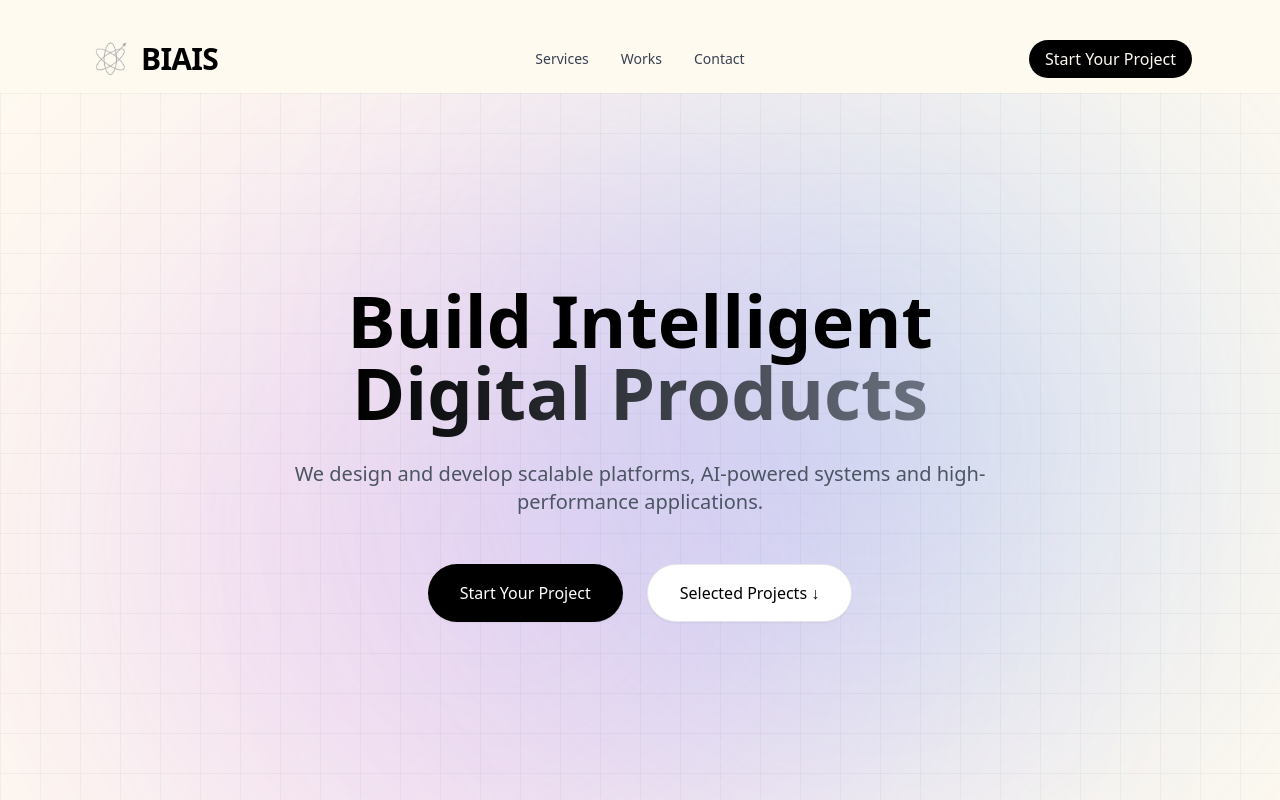
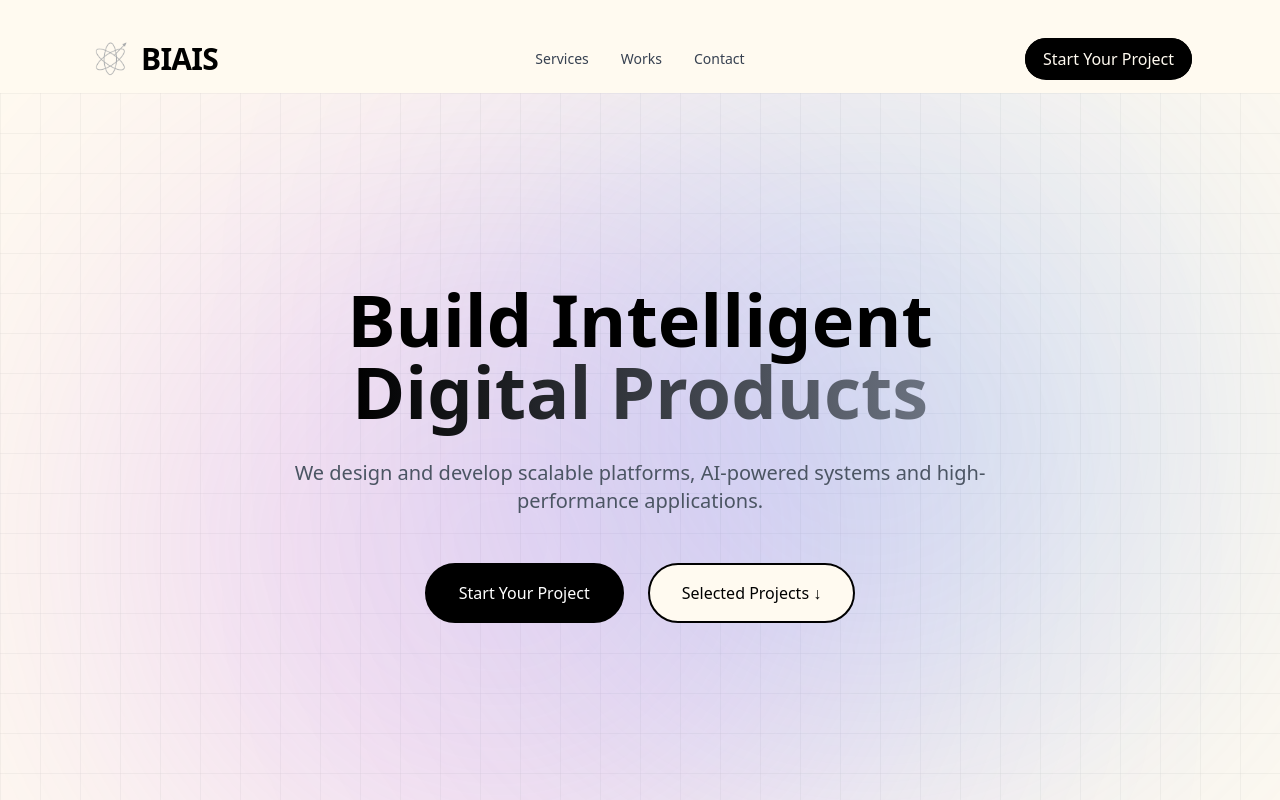
Before and after one commit to ileana2303/BIAIS-WEB, a Next.js app: page / in a window 1280 px wide. Shown: the top 800 px of the page. Built offline with nearby package versions, Linux system fonts and the light colour scheme.

Commit message:
fixes buttons transition

```diff
--- a/components/cta.tsx
+++ b/components/cta.tsx
@@ -15,17 +15,20 @@ export default function CTA() {
           <span className="w-2 h-2 bg-black rounded-full" />
         </div>
 
-        <div className="grid grid-cols-1 md:grid-cols-2 gap-8">
+        <div className="grid grid-cols-1 justify-items-center gap-8 md:grid-cols-2">
 
-          <div className="bg-black rounded-3xl p-16 flex flex-col items-center justify-between min-h-[400px]">
+          <div
+            className="w-full max-w-[28rem] bg-black rounded-3xl p-16 flex flex-col items-center justify-between md:h-[min(36vw,calc(100dvh-20rem))] md:max-w-[min(44vw,calc((100dvh-20rem)*1.18))]"
+            data-cursor-theme="dark"
+          >
 
-            <h3 className="text-4xl md:text-5xl text-[#FFFAF0] text-center">
+            <h3 className="text-4xl md:text-5xl text-[#FFFAF0] font-bold text-center">
               join our team
             </h3>
 
             <Link
               href="/contact-us/careers"
-              className="group mt-16 w-40 h-40 flex items-center justify-center rounded-full bg-[#FFFAF0] text-black text-sm transition-all duration-500 ease-out hover:scale-110 hover:bg-blue-600 hover:text-white"
+              className="group mt-16 w-60 h-60 flex items-center justify-center rounded-full bg-[#FFFAF0] text-black text-sm transition-all duration-500 ease-out hover:scale-110 hover:bg-blue-600 hover:text-white hover:font-bold hover:text-2xl"
             >
               <span className="transition-all duration-300 group-hover:tracking-wider">
                 CHECK CAREERS
@@ -34,23 +37,26 @@ export default function CTA() {
 
           </div>
 
-          <div className="bg-black rounded-3xl p-16 flex flex-col items-center justify-between min-h-[400px]">
+          <div
+            className="w-full max-w-[28rem] bg-black rounded-3xl p-16 flex flex-col items-center justify-between md:h-[min(36vw,calc(100dvh-20rem))] md:max-w-[min(44vw,calc((100dvh-20rem)*1.18))]"
+            data-cursor-theme="dark"
+          >
 
-            <h3 className="text-4xl md:text-5xl text-[#FFFAF0] text-center">
+            <h3 className="text-4xl md:text-5xl text-[#FFFAF0] font-bold text-center">
               start <br /> a project
             </h3>
 
             <Link
               href="/contact-us"
-              className="mt-16 w-40 h-40 flex items-center justify-center rounded-full bg-[#FFFAF0] text-black text-sm hover:scale-105 transition"
+              className="group mt-16 w-60 h-60 flex items-center justify-center rounded-full bg-[#FFFAF0] text-black text-sm transition-all duration-500 ease-out hover:scale-110 hover:bg-green-600 hover:text-white hover:font-bold hover:text-2xl"
             >
-              CONTACT US
+              <span className="transition-all duration-300 group-hover:tracking-wider">
+                CONTACT US
+              </span>
             </Link>
 
           </div>
-
         </div>
-
       </Container>
     </section>
   );
--- a/components/hero.tsx
+++ b/components/hero.tsx
@@ -31,17 +31,34 @@ export default function Hero() {
         </p>
 
         <div className="mt-12 flex justify-center gap-6">
-          <button
-            data-cursor-theme="dark"
-            className="px-8 py-4 bg-black text-white rounded-full shadow-sm hover:bg-gray-800"
+          <a
+            href="/contact-us"
+            data-cursor-theme="light"
+            className="px-8 py-4 rounded-full border-2 border-black
+text-white flex items-center gap-2
+
+bg-[linear-gradient(to_top,black_50%,#FFFAF0_50%)]
+bg-[length:100%_220%] bg-[position:0_100%]
+
+transition-all duration-500 ease-[cubic-bezier(0.22,1,0.36,1)]
+
+hover:bg-[position:0_0] hover:text-black"
           >
             Start Your Project
-          </button>
+          </a>
 
           <a
             href="#projects"
             data-cursor-theme="light"
-            className="px-8 py-4 border bg-white rounded-full shadow-sm hover:bg-gray-50 flex items-center gap-2"
+            className="px-8 py-4 rounded-full border-2 border-black
+text-black flex items-center gap-2
+
+bg-[linear-gradient(to_top,#FFFAF0_50%,black_50%)]
+bg-[length:100%_220%] bg-[position:0_100%]
+
+transition-all duration-500 ease-[cubic-bezier(0.22,1,0.36,1)]
+
+hover:bg-[position:0_0] hover:text-white"
           >
             Selected Projects ↓
           </a>
--- a/components/navbar.tsx
+++ b/components/navbar.tsx
@@ -14,6 +14,7 @@ const navLinks = [
 
 export default function Navbar() {
   const [isMobileMenuOpen, setIsMobileMenuOpen] = useState(false)
+  const [isPrimaryCtaHovered, setIsPrimaryCtaHovered] = useState(false)
   const pathname = usePathname()
   const isContactPage = pathname.startsWith("/contact-us")
 
@@ -59,17 +60,22 @@ export default function Navbar() {
             <div className={isContactPage ? "block" : "hidden md:block"}>
               <Link
                 href="/contact-us"
-                data-cursor-theme="dark"
-                className="rounded-full bg-black px-4 py-2 text-[#FFFAF0] transition hover:bg-gray-800"
+                data-cursor-theme={isPrimaryCtaHovered ? "light" : "dark"}
+                className="rounded-full border-2 border-black bg-[linear-gradient(to_top,black_50%,#FFFAF0_50%)]
+	bg-[length:100%_220%] bg-[position:0_100%] px-4 py-2 text-[#FFFAF0] transition-all duration-500 ease-[cubic-bezier(0.22,1,0.36,1)]
+
+hover:bg-[position:0_0] hover:text-black"
+                onMouseEnter={() => setIsPrimaryCtaHovered(true)}
+                onMouseLeave={() => setIsPrimaryCtaHovered(false)}
               >
+
                 Start Your Project
               </Link>
             </div>
 
             <button
               type="button"
-              className={`inline-flex h-11 w-11 items-center justify-center rounded-full border border-black/10 text-black transition hover:bg-black/5 ${
-                isContactPage ? "" : "md:hidden"
+              className={`inline-flex h-11 w-11 items-center justify-center rounded-full border border-black/10 text-black transition hover:bg-black/5 ${isContactPage ? "" : "md:hidden"
                 }`}
               aria-expanded={isMobileMenuOpen}
               aria-controls="mobile-navigation"
@@ -81,18 +87,15 @@ export default function Navbar() {
               </span>
               <span className="relative block h-4 w-4">
                 <span
-                  className={`absolute left-0 top-0 block h-0.5 w-4 rounded-full bg-current transition ${
-                    isMobileMenuOpen ? "translate-y-[7px] rotate-45" : ""
+                  className={`absolute left-0 top-0 block h-0.5 w-4 rounded-full bg-current transition ${isMobileMenuOpen ? "translate-y-[7px] rotate-45" : ""
                     }`}
                 />
                 <span
-                  className={`absolute left-0 top-[7px] block h-0.5 w-4 rounded-full bg-current transition ${
-                    isMobileMenuOpen ? "opacity-0" : ""
+                  className={`absolute left-0 top-[7px] block h-0.5 w-4 rounded-full bg-current transition ${isMobileMenuOpen ? "opacity-0" : ""
                     }`}
                 />
                 <span
-                  className={`absolute left-0 top-[14px] block h-0.5 w-4 rounded-full bg-current transition ${
-                    isMobileMenuOpen ? "-translate-y-[7px] -rotate-45" : ""
+                  className={`absolute left-0 top-[14px] block h-0.5 w-4 rounded-full bg-current transition ${isMobileMenuOpen ? "-translate-y-[7px] -rotate-45" : ""
                     }`}
                 />
               </span>
@@ -103,8 +106,7 @@ export default function Navbar() {
         {isMobileMenuOpen ? (
           <div
             id="mobile-navigation"
-            className={`absolute top-full mt-3 rounded-[1.75rem] border border-black/5 bg-[#FFFAF0] p-4 shadow-lg ${
-              isContactPage
+            className={`absolute top-full mt-3 rounded-[1.75rem] border border-black/5 bg-[#FFFAF0] p-4 shadow-lg ${isContactPage
               ? "right-0 w-80 max-w-[calc(100vw-2rem)]"
               : "inset-x-0 md:hidden"
               }`}
```
Lines whose indentation alone changed are shown as unchanged.
